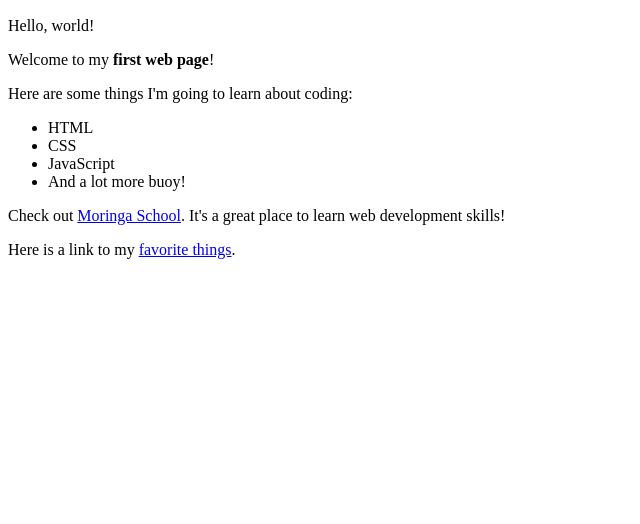
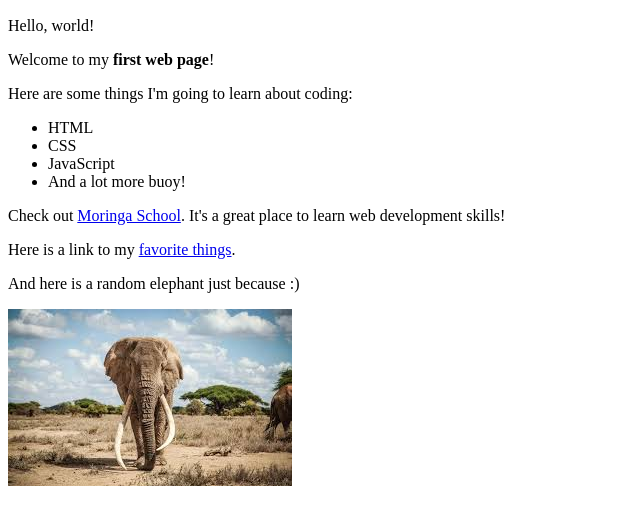
Before and after one commit to JohnKarima/my-first-webpage, a plain HTML site: page my-first-webpage.html in a window 1280 px wide. Shown: the part 110-634 px from the top of the page, without its empty margins (0-640 px from the left). Drawn offline with Linux system fonts and the light colour scheme.

Commit message:
add a picture of and elephant to my-first-webpage

```diff
--- a/my-first-webpage.html
+++ b/my-first-webpage.html
@@ -1,7 +1,7 @@
 <!DOCTYPE html>
 <html>
   <head>
-    <title>My first webpage!</title>
+    <title>My First Webpage!</title>
   </head>
   <body>
     <h1>My First Webpage</h1>
@@ -22,5 +22,10 @@
 
     <p>Here is a link to my <a href="my-favourite-things.html">favorite things</a>.</p>
 
+    <p>And here is a random elephant just because :)</p>
+
+    <img src="images/elephant.jpeg" alt="A photo of an elephant">
+
+
   </body>
 </html>
```
Also changed, not shown: images/elephant.jpeg (added).
